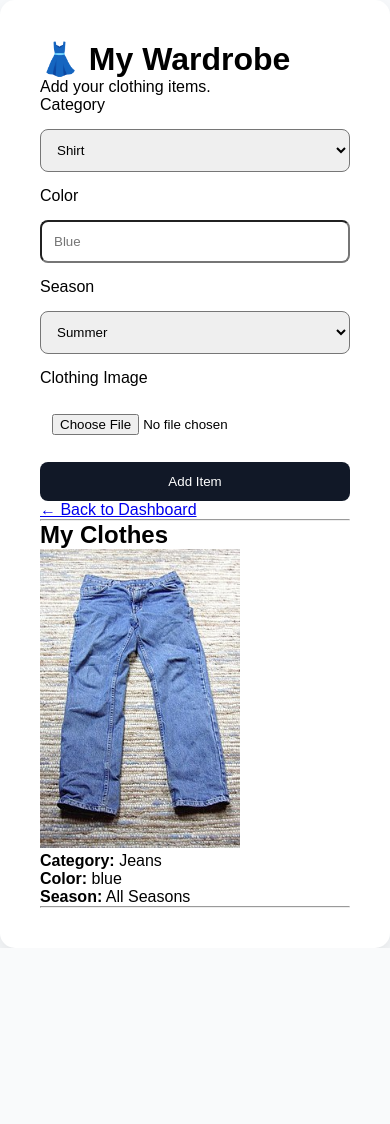
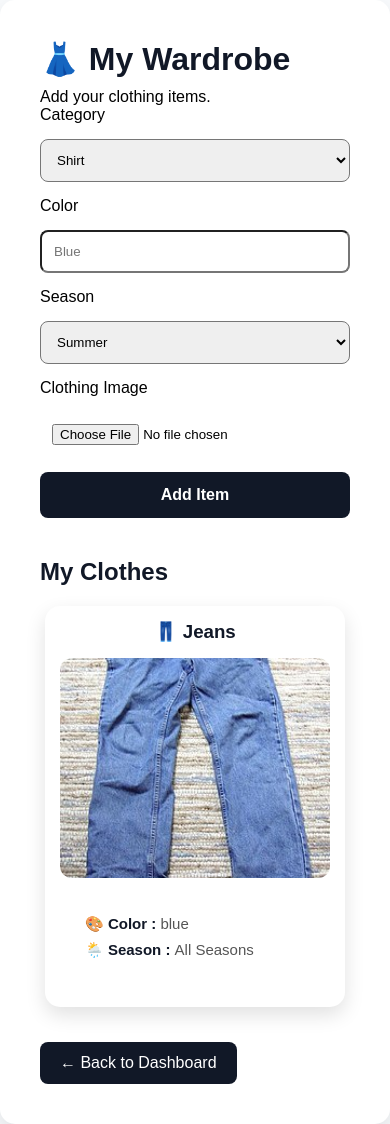
Before and after one commit to ChayaBL/OutfitIQ, a Flask app: page /wardrobe in a window 390 px wide. Before the commit the page ends 948 px from the top, so only its background shows below. Run offline with Flask 3, Linux system fonts and the light colour scheme; a user stored in the database is signed in; data comes from the database, SQL or seed files in the repository.

Commit message:
Improve wardrobe UI with responsive clothing cards

```diff
--- a/static/wardrobe.css
+++ b/static/wardrobe.css
@@ -22,18 +22,14 @@ body{
 
 .container{
     width:100%;
-    max-width:450px;
+    max-width:1200px;
     background:white;
     padding:40px;
     border-radius:15px;
     box-shadow:0 10px 25px rgba(0,0,0,.1);
 }
 
-form{
-    display:flex;
-    flex-direction:column;
-    gap:15px;
-}
+
 
 input,
 select,
@@ -47,8 +43,98 @@ button{
     color:white;
     border:none;
     cursor:pointer;
+    padding:14px;
+    font-size:16px;
+    font-weight:bold;
+    transition:.3s;
 }
 
 button:hover{
     background:var(--accent);
+    transform:translateY(-2px);
 }
+hr{
+    margin:40px 0;
+}
+
+h2{
+    margin-bottom:20px;
+    color:var(--primary);
+}
+
+.clothes-container{
+    display:grid;
+    grid-template-columns:repeat(auto-fill,300px);
+    gap:25px;
+    justify-content:center;
+}
+
+.cloth-card{
+    background:var(--white);
+    border-radius:15px;
+    overflow:hidden;
+    box-shadow:0 8px 20px rgba(0,0,0,.12);
+    transition:0.3s;
+    padding:15px;
+}
+
+.cloth-card:hover{
+    transform:translateY(-8px) scale(1.02);
+    box-shadow:0 15px 30px rgba(0,0,0,.18);
+}
+
+.cloth-card img{
+    width:100%;
+    height:220px;
+    object-fit:cover;
+    border-radius:12px;
+}
+
+.info{
+    padding: 25px;
+}
+
+.info p{
+    margin:8px 0;
+    color:#555;
+    font-size:15px;
+}
+
+.info b{
+    color:var(--primary);
+}
+h1{
+    color:var(--primary);
+    margin-bottom:10px;
+}
+
+h2{
+    margin:35px 0 20px;
+    color:var(--primary);
+}
+form{
+    display:flex;
+    flex-direction:column;
+    gap:15px;
+    margin-bottom:40px;
+}
+
+.back-btn{
+    display:inline-block;
+    margin-top:35px;
+    padding:12px 20px;
+    background:var(--primary);
+    color:white;
+    text-decoration:none;
+    border-radius:8px;
+    transition:.3s;
+}
+
+.back-btn:hover{
+    background:var(--accent);
+}
+.cloth-card h3{
+    text-align:center;
+    margin-bottom:15px;
+    color:var(--primary);
+}
--- a/templates/wardrobe.html
+++ b/templates/wardrobe.html
@@ -63,34 +63,43 @@
 
     </form>
 
-    <a href="/dashboard">← Back to Dashboard</a>
 
-    <hr>
+
+
 
     <h2>My Clothes</h2>
+
+    <div class="clothes-container">
 
     {% for cloth in clothes %}
 
     <div class="cloth-card">
 
-        <img
-            src="{{ url_for('static', filename='uploads/' + cloth[4]) }}"
-            width="200"
-        >
+        <h3>👖 {{ cloth[1] }}</h3>
 
-        <p><b>Category:</b> {{ cloth[1] }}</p>
+        <img src="{{ url_for('static', filename='uploads/' + cloth[4]) }}">
 
-        <p><b>Color:</b> {{ cloth[2] }}</p>
+        <div class="info">
 
-        <p><b>Season:</b> {{ cloth[3] }}</p>
+
+
+            <p><b>🎨 Color : </b> {{ cloth[2] }}</p>
+
+            <p><b>🌦️ Season : </b> {{ cloth[3] }}</p>
+
+        </div>
 
     </div>
 
-    <hr>
+
 
 {% endfor %}
 
 </div>
 
+<a href="/dashboard" class="back-btn">← Back to Dashboard</a>
+
+</div>
+
 </body>
 </html>
```
